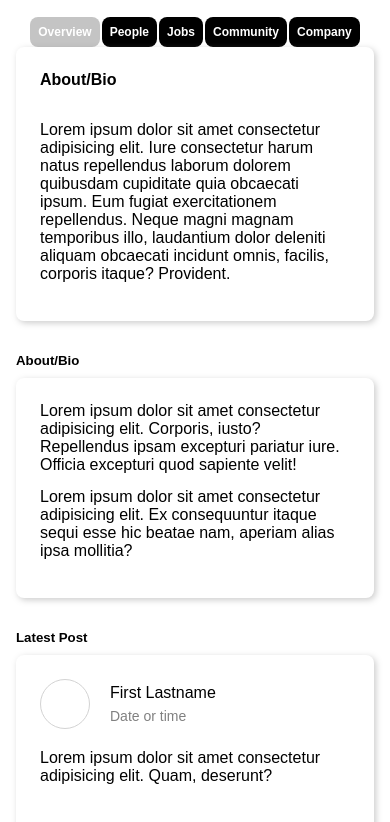
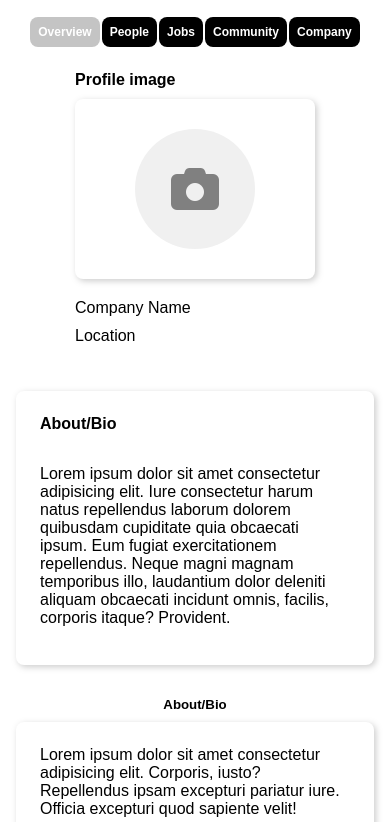
Before and after one commit to osmonoh/profile-page-tecklink, a plain HTML site: page index.html in a window 390 px wide. Shown: the part 182-1004 px from the top of the page. Drawn offline with Linux system fonts and the light colour scheme.

Commit message:
swap avatar for mobile

```diff
--- a/index.html
+++ b/index.html
@@ -35,10 +35,10 @@
                 <i class="fa fa-suitcase" aria-hidden="true"></i>
                 <p>Jobs</p>
               </a>
-              <a class="navbar-middle-link" href="#">
+              <!-- <a class="navbar-middle-link" href="#">
                 <i class="fa fa-podcast fa-lg" aria-hidden="true"></i>
                 <p>ClubHouse</p>
-              </a>
+              </a> -->
               <a class="navbar-middle-link" href="#">
                 <i class="fa fa-square" aria-hidden="true"></i>
                 <p>ATS</p>
@@ -168,6 +168,20 @@
                 <div class="btn-menu">Community <span>Highlights</span></div>
                 <div class="btn-menu">Company <span>News</span></div>
               </div>
+              <div class="aside-details aside-top-mobile">
+                <h4 class="details-heading">Profile image</h4>
+                <div class="avatar-group">
+                  <div class="avatar">
+                    <div class="avatar-circle">
+                      <i class="fa fa-camera fa-3x" aria-hidden="true"></i>
+                    </div>
+                  </div>
+                  <div class="avatar-text">
+                    <p>Company Name</p>
+                    <p>Location</p>
+                  </div>
+                </div>
+              </div>
               <div class="main-card">
                 <h5 class="main-card-heading">About/Bio</h5>
                 <p class="main-card-text">
--- a/style.css
+++ b/style.css
@@ -22,6 +22,7 @@ a {
 
 .navbar-wrap {
   background-color: #f0f0f0;
+  /* background-color: rgba(38, 169, 225, 0.118); */
 }
 
 .navbar {
@@ -80,7 +81,9 @@ a {
   border-radius: 8px;
   padding: 0.6rem 1.8rem;
   background-color: #f0f0f0;
+  /* background-color: #26a9e1; */
   color: grey;
+  /* color: white; */
   font-weight: 700;
   cursor: pointer;
 }
@@ -106,6 +109,10 @@ a {
 
 .aside-details {
   margin-bottom: 3.6rem;
+}
+
+.aside-top-mobile {
+  display: none;
 }
 
 .avatar {
@@ -448,15 +455,39 @@ a {
     gap: 0.6rem;
   }
 
+  .avatar-group {
+    display: flex;
+    gap: 2rem;
+  }
+
   .avatar-text {
     margin-bottom: 0;
+  }
+
+  .aside-top {
+    display: none;
+  }
+
+  .aside-top-mobile {
+    display: block;
   }
 
   .main-section {
     width: 100%;
   }
 
+  .main-section-content {
+    display: flex;
+    flex-direction: column;
+    align-items: center;
+  }
+
+  .main-card {
+    width: 100%;
+  }
+
   .menu-buttons {
+    margin-bottom: 2.4rem;
     justify-content: center;
     gap: 0.6rem;
   }
@@ -500,6 +531,14 @@ a {
     font-size: 1.2rem;
   }
 
+  .avatar-group {
+    flex-direction: column;
+  }
+
+  .avatar {
+    margin-bottom: 0;
+  }
+
   .main-card {
     margin-bottom: 3.2rem;
     padding: 2.4rem;
```
